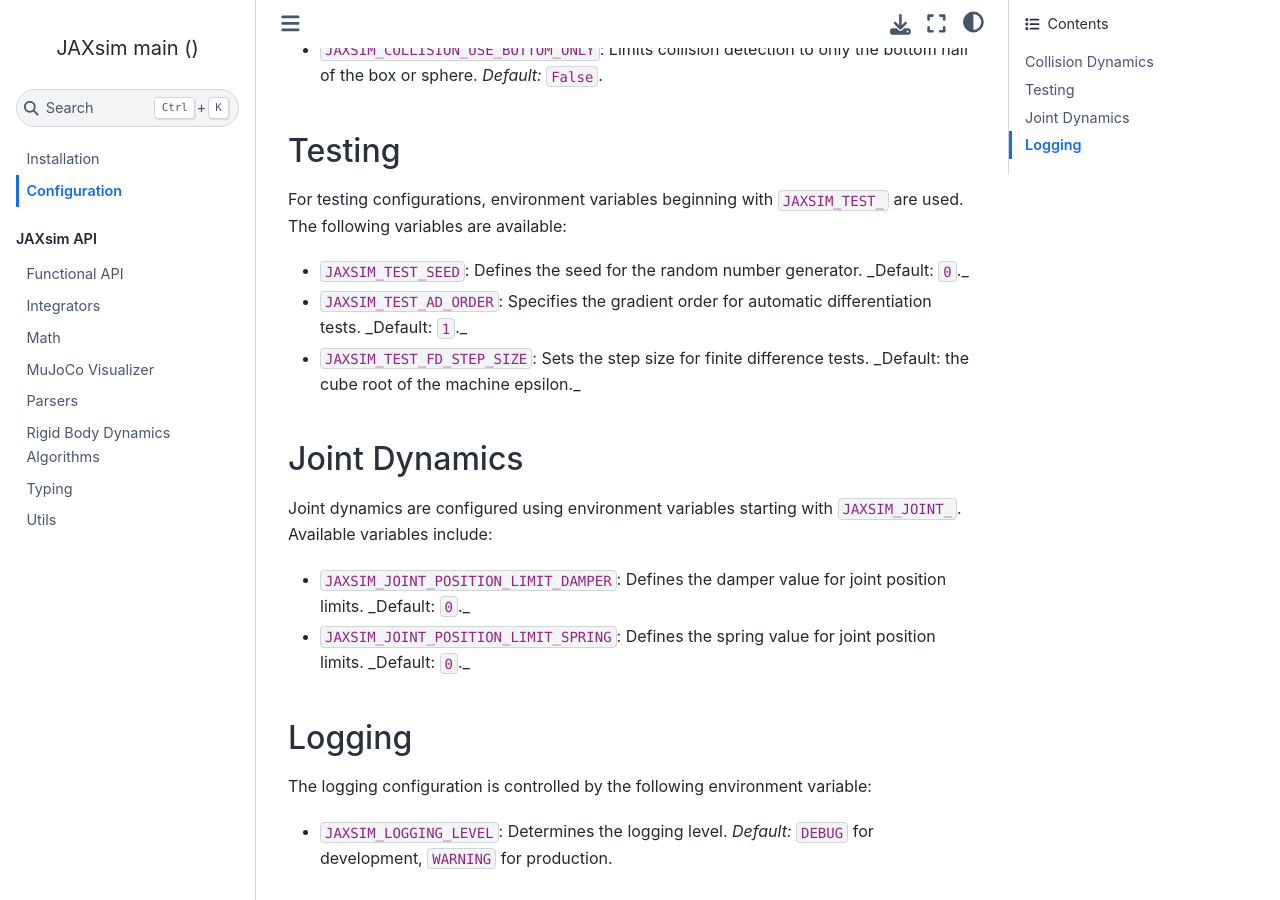
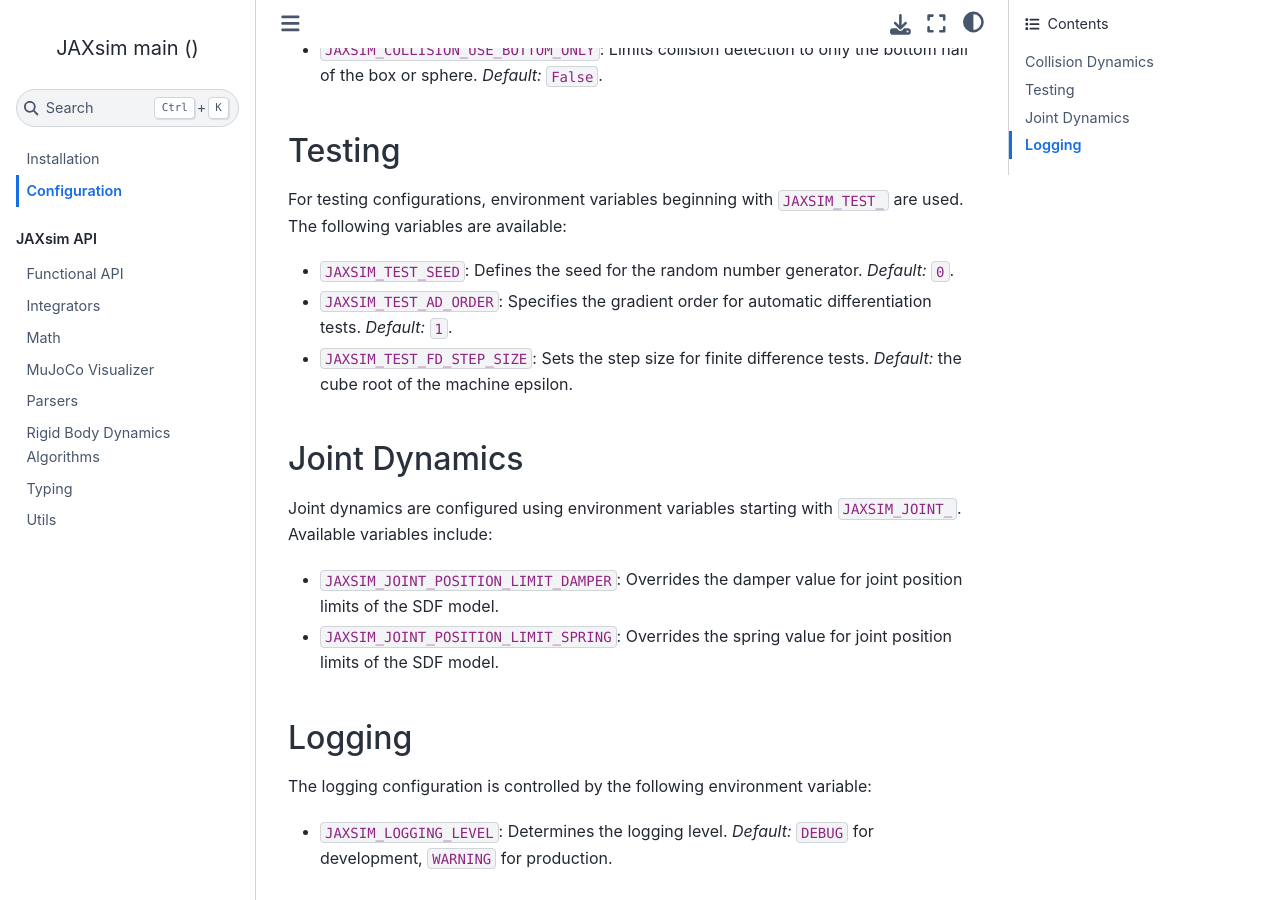
Before and after one commit to ami-iit/jaxsim, a Sphinx documentation site: the page built from docs/guide/configuration.rst, in a window 1280 px wide and 900 px high, scrolled down 434 px. Built offline with Sphinx 7.4.7 and the Sphinx Book theme 1.1.4, drawn with Linux system fonts in a browser that asks for light colours; pages that are not in the unit, such as notebooks, are missing from menus; the version number could not be read and is left out.

Commit message:
Fix description for joint dynamics options
Co-authored-by: Silvio Traversaro <silvio.traversaro@iit.it>

```diff
--- a/docs/guide/configuration.rst
+++ b/docs/guide/configuration.rst
@@ -25,24 +25,22 @@
 For testing configurations, environment variables beginning with ``JAXSIM_TEST_`` are used. The following variables are available:
 
 - ``JAXSIM_TEST_SEED``: Defines the seed for the random number generator.
-  _Default: ``0``._
+  *Default:* ``0``.
 
 - ``JAXSIM_TEST_AD_ORDER``: Specifies the gradient order for automatic differentiation tests.
-  _Default: ``1``._
+  *Default:* ``1``.
 
 - ``JAXSIM_TEST_FD_STEP_SIZE``: Sets the step size for finite difference tests.
-  _Default: the cube root of the machine epsilon._
+  *Default:* the cube root of the machine epsilon.
 
 
 Joint Dynamics
 ~~~~~~~~~~~~~~
 Joint dynamics are configured using environment variables starting with ``JAXSIM_JOINT_``. Available variables include:
 
-- ``JAXSIM_JOINT_POSITION_LIMIT_DAMPER``: Defines the damper value for joint position limits.
-  _Default: ``0``._
+- ``JAXSIM_JOINT_POSITION_LIMIT_DAMPER``: Overrides the damper value for joint position limits of the SDF model.
 
-- ``JAXSIM_JOINT_POSITION_LIMIT_SPRING``: Defines the spring value for joint position limits.
-  _Default: ``0``._
+- ``JAXSIM_JOINT_POSITION_LIMIT_SPRING``: Overrides the spring value for joint position limits of the SDF model.
 
 
 Logging
```
